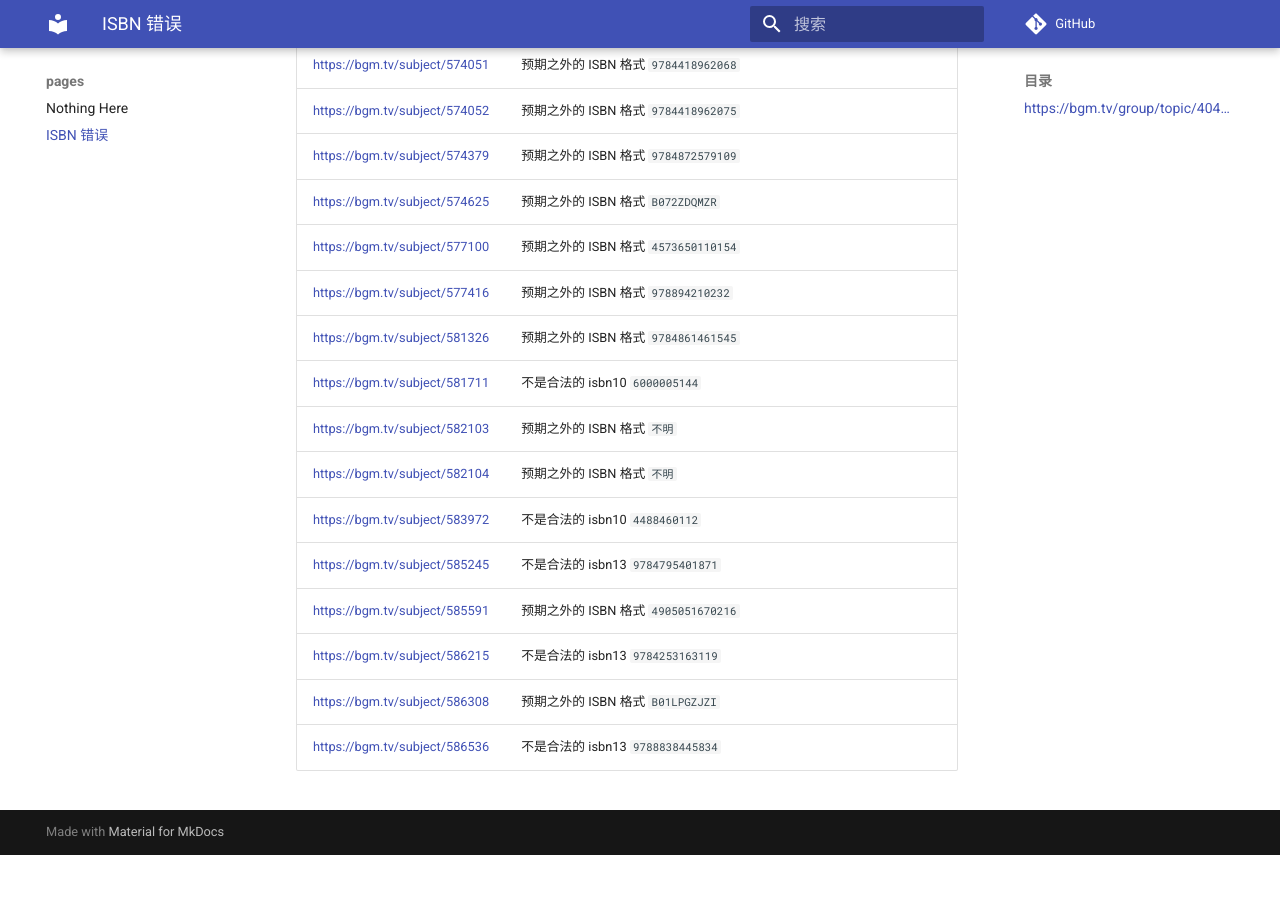
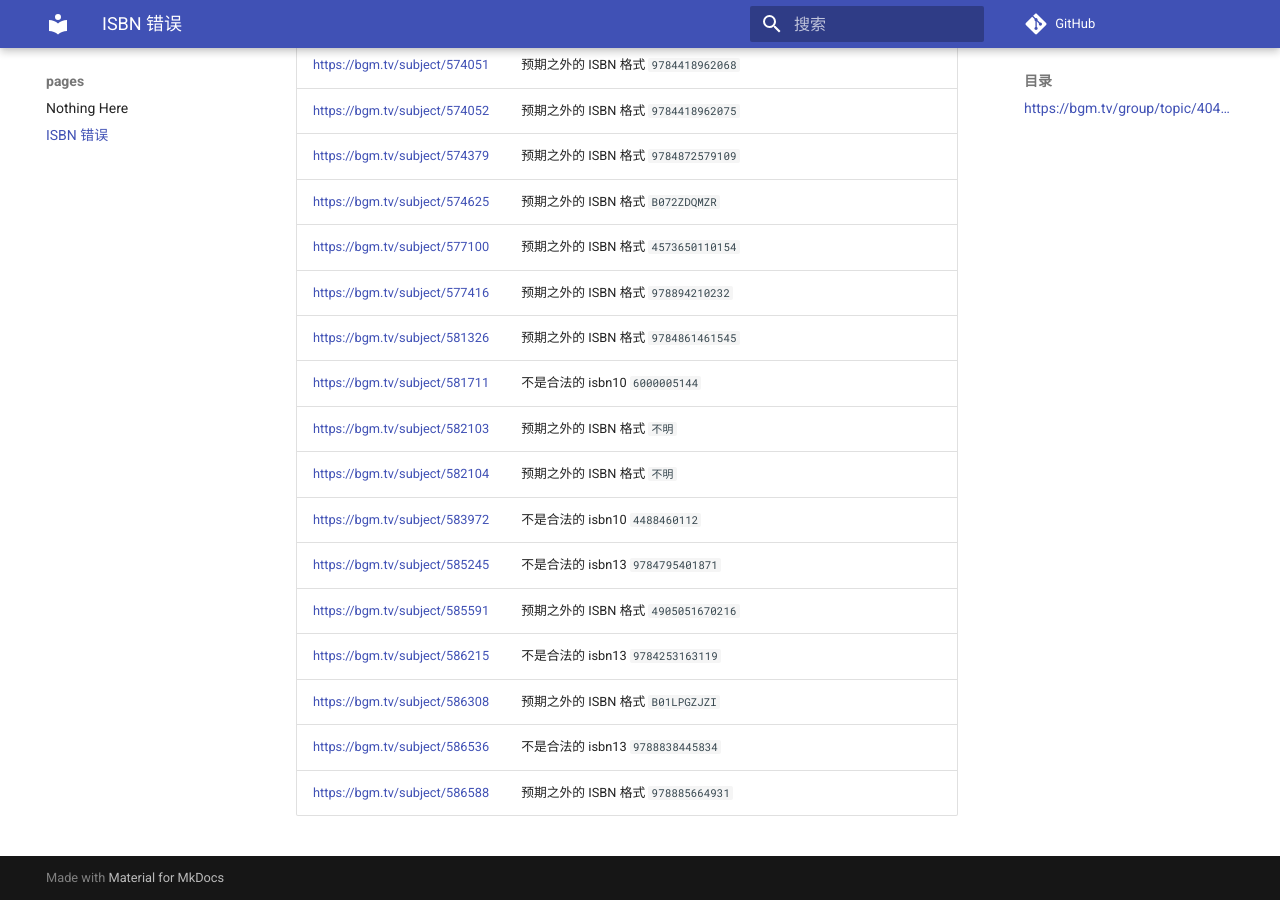
Before and after one commit to trim21/bangumi-pages, an MkDocs documentation site: the page built from docs/isbn.md, in a window 1280 px wide and 900 px high, scrolled down 8960 px. Built offline with MkDocs 1.6.1 and Material for MkDocs 9.7.7, drawn with Linux system fonts in a browser that asks for light colours; comment, search, counter and statistics services are not loaded; before the commit the page ends 9815 px from its top, so only the background shows below that; part of the change alters nothing that is shown.

Commit message:
update isbn.md

```diff
--- a/docs/isbn.md
+++ b/docs/isbn.md
@@ -1,7 +1,7 @@
 # ISBN 错误
 ## <https://bgm.tv/group/topic/404801>
 
-total 207
+total 208
 
 | url | error |
 | --- |  ---  |
@@ -212,3 +212,4 @@ total 207
 | <https://bgm.tv/subject/586215> | 不是合法的 isbn13 <code>9784253163119</code> |
 | <https://bgm.tv/subject/586308> | 预期之外的 ISBN 格式 `B01LPGZJZI` |
 | <https://bgm.tv/subject/586536> | 不是合法的 isbn13 <code>9788838445834</code> |
+| <https://bgm.tv/subject/586588> | 预期之外的 ISBN 格式 `978885664931` |
```
